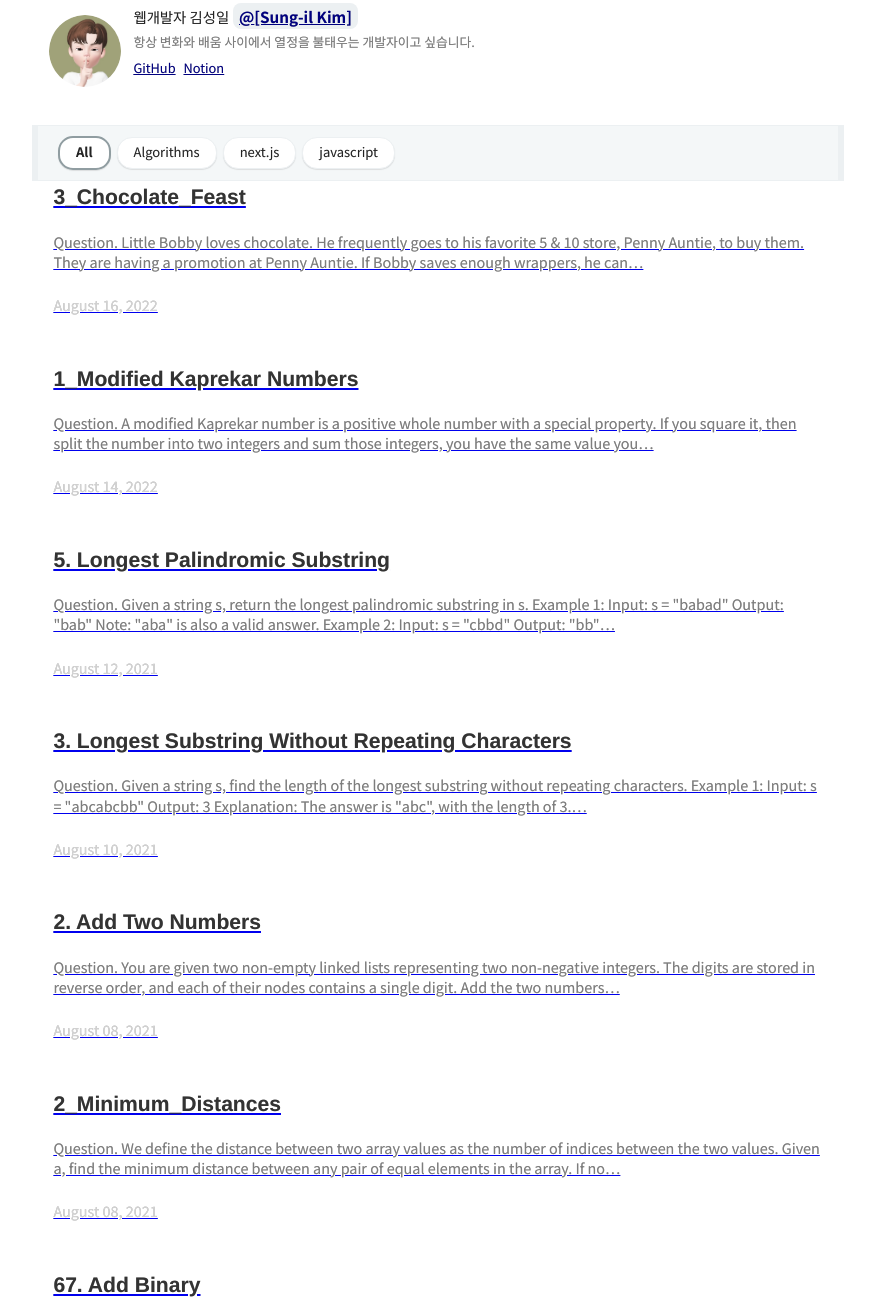
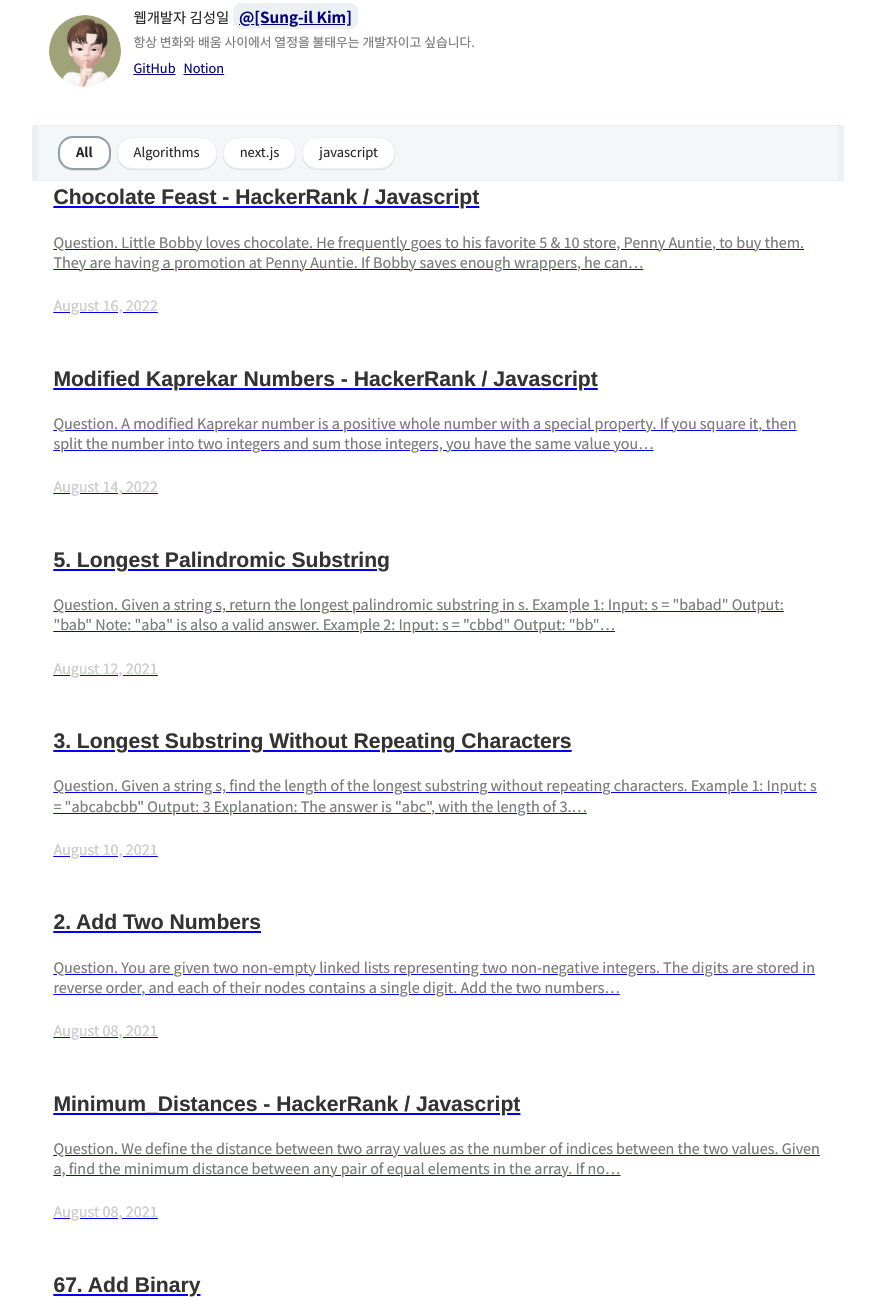
Before and after one commit to SI-Kim/myblog-snd, a Gatsby site: page / in a window 1280 px wide. Shown: the part 197-1512 px from the top of the page, without its empty margins (202-1077 px from the left). Built offline with nearby package versions, Linux system fonts and the light colour scheme; Gatsby itself is replaced by a stand-in of ours; some packages are replaced by stand-ins of ours; what typography-theme-github would draw is missing.

Commit message:
제목 수정

```diff
--- a/content/blog/algorithms/1_Modified_Kaprekar_Numbers.md
+++ b/content/blog/algorithms/1_Modified_Kaprekar_Numbers.md
@@ -1,5 +1,5 @@
 ---
-title: '1_Modified Kaprekar Numbers'
+title: 'Modified Kaprekar Numbers - HackerRank / Javascript'
 date: 2022-08-14 21:51:19
 category: 'Algorithms'
 draft: false
--- a/content/blog/algorithms/2_Minimum_Distances.md
+++ b/content/blog/algorithms/2_Minimum_Distances.md
@@ -1,5 +1,5 @@
 ---
-title: '2_Minimum_Distances'
+title: 'Minimum_Distances - HackerRank / Javascript'
 date: 2021-08-08 17:12:08
 category: 'Algorithms'
 draft: false
--- a/content/blog/algorithms/3_Chocolate_Feast.md
+++ b/content/blog/algorithms/3_Chocolate_Feast.md
@@ -1,5 +1,5 @@
 ---
-title: '3_Chocolate_Feast'
+title: 'Chocolate Feast - HackerRank / Javascript'
 date: 2022-08-16 22:42:17
 category: 'Algorithms'
 draft: false
```
